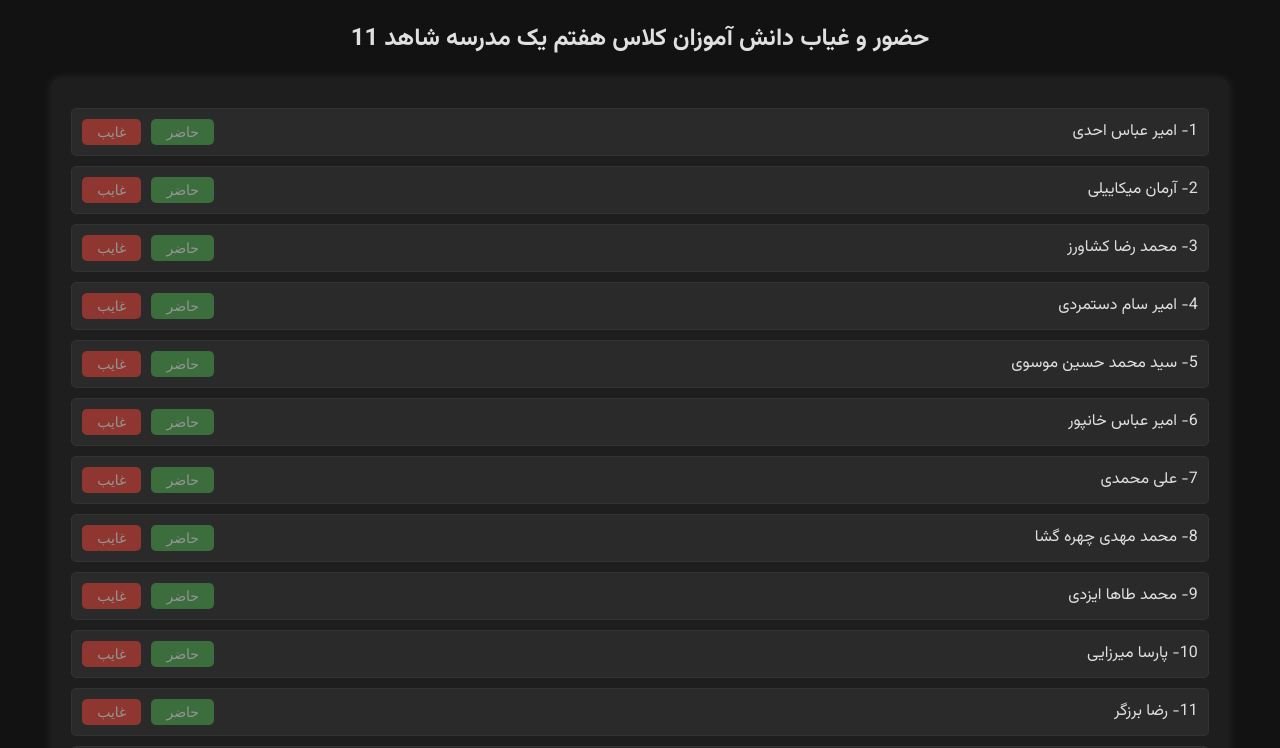
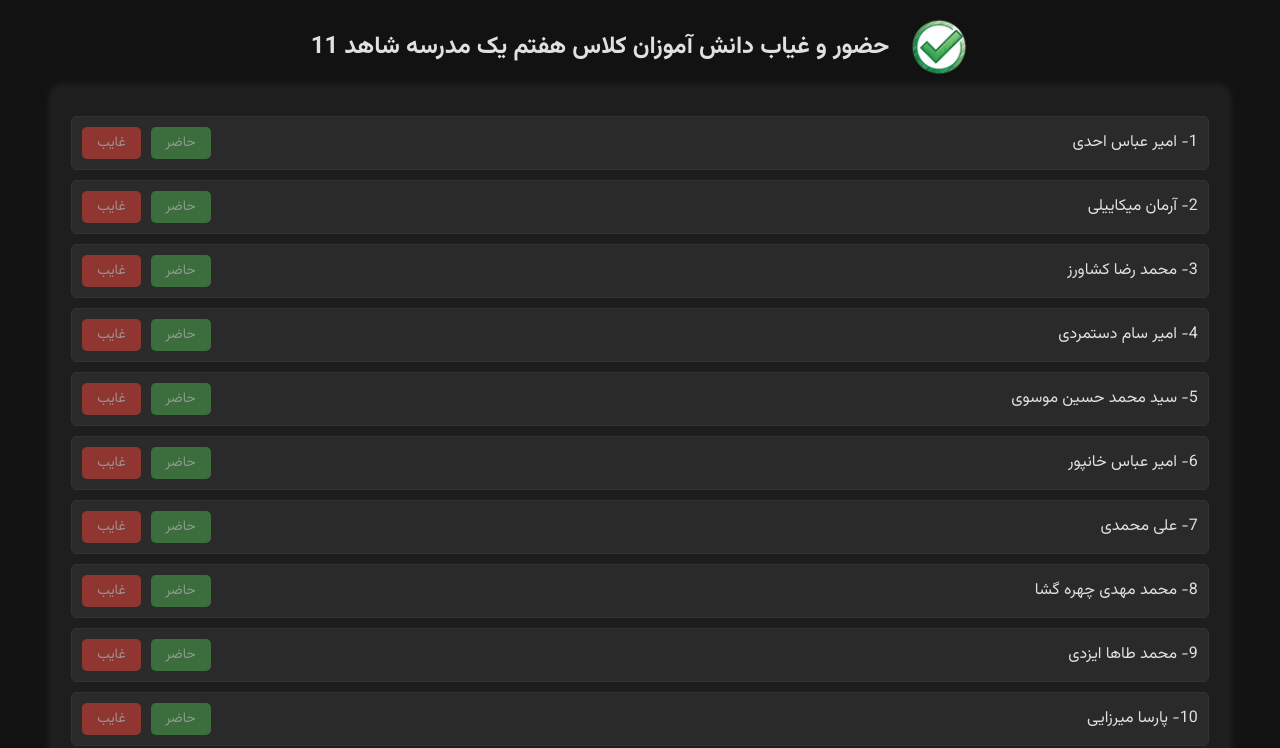
Before and after one commit to TAHAPIXEL/attendance-tracker, a plain HTML site: page index.html in a window 1280 px wide. Shown: the top 748 px of the page. Drawn offline with Linux system fonts and the light colour scheme.

Commit message:
index.html

```diff
--- a/index.html
+++ b/index.html
@@ -9,22 +9,27 @@
         body { font-family: 'Vazirmatn', sans-serif; text-align: center; direction: rtl; background-color: #121212; color: #e0e0e0; }
         .container { max-width: 90%; margin: auto; background: #1e1e1e; padding: 20px; border-radius: 10px; box-shadow: 0 0 10px rgba(255, 255, 255, 0.1); }
         .student { display: flex; justify-content: space-between; align-items: center; margin: 10px 0; padding: 10px; border: 1px solid #333; border-radius: 5px; background: #2a2a2a; }
-        .buttons { display: flex; gap: 10px; } /* دکمه‌ها کنار هم */
-        .buttons button { padding: 5px 15px; cursor: pointer; border: none; border-radius: 5px; font-size: 14px; transition: all 0.3s; }
+        .buttons { display: flex; gap: 10px; }
+        .buttons button { padding: 5px 15px; cursor: pointer; border: none; border-radius: 5px; font-size: 14px; transition: all 0.3s; font-family: 'Vazirmatn', sans-serif; }
         .present { background-color: #4CAF50; color: white; opacity: 0.5; }
         .absent { background-color: #F44336; color: white; opacity: 0.5; }
         .buttons button.selected { opacity: 1; }
         .buttons button:hover { opacity: 0.8; }
         .result-container-wrapper { display: flex; justify-content: space-around; flex-wrap: wrap; margin-top: 20px; }
         .result-container { width: 45%; padding: 15px; background: #1e1e1e; border-radius: 10px; box-shadow: 0 0 10px rgba(255, 255, 255, 0.1); }
-        .confirm-button { margin-top: 20px; padding: 10px 20px; font-size: 16px; border: none; background-color: #007BFF; color: white; border-radius: 5px; cursor: pointer; }
+        .confirm-button { margin-top: 20px; padding: 10px 20px; font-size: 16px; border: none; background-color: #007BFF; color: white; border-radius: 5px; cursor: pointer; font-family: 'Vazirmatn', sans-serif; }
         .confirm-button:hover { background-color: #0056b3; }
         footer { margin-top: 20px; font-size: 14px; color: #bbb; }
+        .logo { max-width: 60px; margin-left: 10px; vertical-align: middle; }
+        .title-container { display: flex; align-items: center; justify-content: center; gap: 10px; }
         @media (max-width: 768px) { body { zoom: 0.8; } }
     </style>
 </head>
 <body>
-    <h2>حضور و غیاب دانش آموزان کلاس هفتم یک مدرسه شاهد 11</h2>
+    <div class="title-container">
+        <img src="logo.png" alt="لوگو" class="logo">
+        <h2>حضور و غیاب دانش آموزان کلاس هفتم یک مدرسه شاهد 11</h2>
+    </div>
     <div class="container" id="studentsList"></div>
     <button class="confirm-button" onclick="confirmAttendance()">تایید</button>
     <div class="result-container-wrapper">
```
